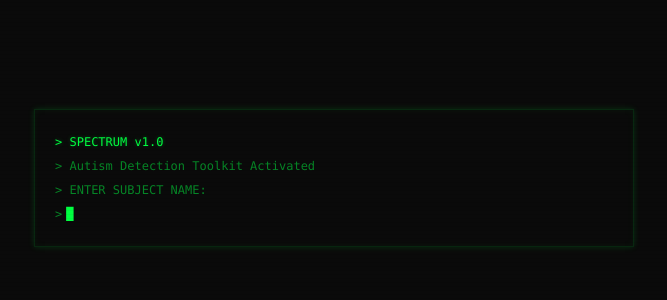
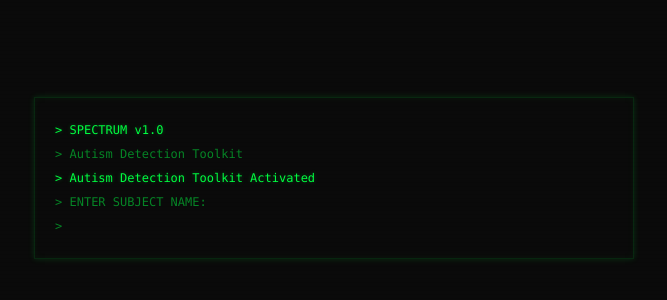
Before and after one commit to GodotH/spectrum, a React (Vite) app: page / in a window 1280 px wide. Shown: the part 214-514 px from the top of the page, without its empty margins (306-973 px from the left). Built offline with nearby package versions, Linux system fonts and the light colour scheme.

Commit message:
feat: animated boot sequence + tooltips float above buttons
Boot: SPECTRUM v1.0 → loading bar animation → "Activated" → name input
Tooltips now appear above buttons instead of below (no mouse interference)

Co-Authored-By: Claude Opus 4.6 (1M context) <noreply@anthropic.com>

```diff
--- a/src/components/WelcomeScreen.tsx
+++ b/src/components/WelcomeScreen.tsx
@@ -18,7 +18,9 @@ export default function WelcomeScreen({ onStart, onResume, onHistory }: Props) {
   const [disclaimerAccepted, setDisclaimerAccepted] = useState(() => localStorage.getItem('spectrum_disclaimer') === 'accepted');
   const [showDisclaimer, setShowDisclaimer] = useState(false);
   const hasHistory = getResults().length > 0;
-  const [bootDone, setBootDone] = useState(false);
+  const [bootPhase, setBootPhase] = useState(0); // 0=spectrum, 1=loading, 2=activated, 3=ready
+  const bootDone = bootPhase >= 3;
+  const [loadProgress, setLoadProgress] = useState(0);
   const [savedState, setSavedState] = useState<InProgressState | null>(null);
   const [openTooltip, setOpenTooltip] = useState<string | null>(null);
   const tooltipRef = useRef<HTMLDivElement | null>(null);
@@ -43,10 +45,30 @@ export default function WelcomeScreen({ onStart, onResume, onHistory }: Props) {
     };
   }, [openTooltip]);
 
+  // Boot sequence animation
   useEffect(() => {
-    const timer = setTimeout(() => setBootDone(true), 600);
-    return () => clearTimeout(timer);
+    // Phase 1: start loading bar after SPECTRUM appears
+    const t1 = setTimeout(() => setBootPhase(1), 400);
+    return () => clearTimeout(t1);
   }, []);
+
+  useEffect(() => {
+    if (bootPhase !== 1) return;
+    let progress = 0;
+    const interval = setInterval(() => {
+      progress += Math.random() * 18 + 6;
+      if (progress >= 100) {
+        progress = 100;
+        clearInterval(interval);
+        setLoadProgress(100);
+        setTimeout(() => setBootPhase(2), 150);
+        setTimeout(() => setBootPhase(3), 700);
+      } else {
+        setLoadProgress(Math.floor(progress));
+      }
+    }, 70);
+    return () => clearInterval(interval);
+  }, [bootPhase]);
 
   const toggleTest = (type: TestType) => {
     setSelectedTests(prev => {
@@ -115,9 +137,25 @@ export default function WelcomeScreen({ onStart, onResume, onHistory }: Props) {
           <motion.div custom={0} initial="hidden" animate="visible" variants={lineVariants} className="text-phosphor text-glow-green">
             {'>'} SPECTRUM v1.0
           </motion.div>
-          <motion.div custom={1} initial="hidden" animate="visible" variants={lineVariants} className="text-phosphor-dim">
-            {'>'} Autism Detection Toolkit Activated
-          </motion.div>
+
+          {/* Loading bar */}
+          {bootPhase >= 1 && (
+            <motion.div initial={{ opacity: 0 }} animate={{ opacity: 1 }} transition={{ duration: 0.1 }} className="text-phosphor-dim">
+              {'>'} Autism Detection Toolkit{' '}
+              {loadProgress < 100 ? (
+                <span className="text-phosphor">
+                  [{'█'.repeat(Math.floor(loadProgress / 5))}{'░'.repeat(20 - Math.floor(loadProgress / 5))}] {loadProgress}%
+                </span>
+              ) : null}
+            </motion.div>
+          )}
+
+          {/* Activated */}
+          {bootPhase >= 2 && (
+            <motion.div initial={{ opacity: 0 }} animate={{ opacity: 1 }} transition={{ duration: 0.15 }} className="text-phosphor text-glow-green">
+              {'>'} Autism Detection Toolkit Activated
+            </motion.div>
+          )}
 
           {/* Resume panel */}
           {bootDone && savedState && (
@@ -214,7 +252,7 @@ export default function WelcomeScreen({ onStart, onResume, onHistory }: Props) {
                         [?]
                       </button>
                       {/* Tooltip — hover on desktop, tap-toggle on mobile */}
-                      <div className={`absolute left-0 right-0 top-full mt-1 z-50 ${isTooltipOpen ? 'block' : 'hidden group-hover:block'}`}>
+                      <div className={`absolute left-0 right-0 bottom-full mb-1 z-50 ${isTooltipOpen ? 'block' : 'hidden group-hover:block'}`}>
                         <div className="border border-phosphor/50 bg-terminal-bg p-3 text-[10px] leading-relaxed text-phosphor-dim font-mono shadow-lg shadow-phosphor/5">
                           <span className="text-amber">{'>'}</span> {item.tooltip}
                         </div>
```
